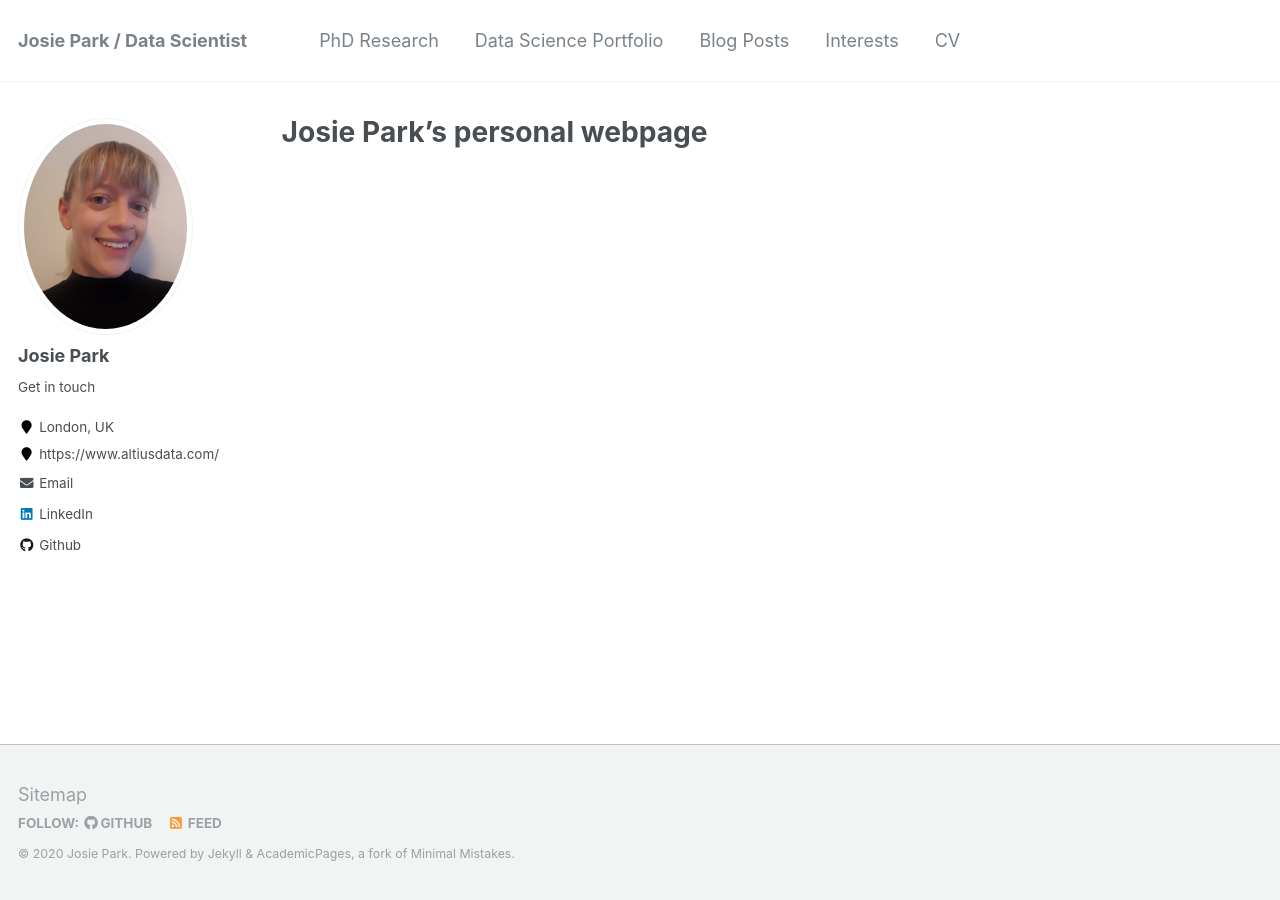
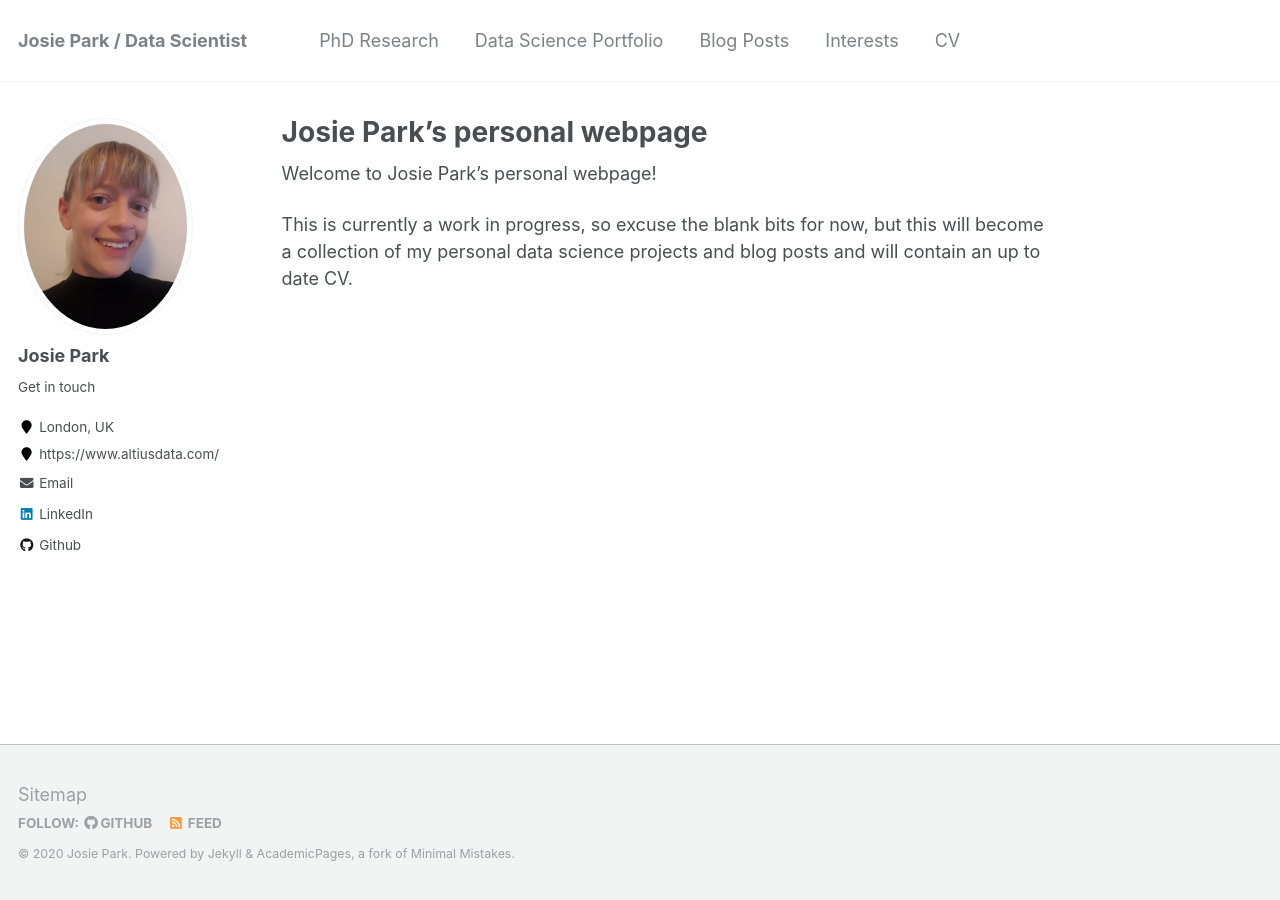
Before and after one commit to JosiePark/JosiePark.github.io, a Jekyll site: the page built from _pages/about.md, in a window 1280 px wide. Built offline with Jekyll 4.4.1, drawn with Linux system fonts in a browser that asks for light colours.

Commit message:
made clear is a wip

```diff
--- a/_pages/about.md
+++ b/_pages/about.md
@@ -7,3 +7,7 @@ redirect_from:
   - /about/
   - /about.html
 ---
+
+Welcome to Josie Park's personal webpage!
+
+This is currently a work in progress, so excuse the blank bits for now, but this will become a collection of my personal data science projects and blog posts and will contain an up to date CV.
```
Also changed, not shown: _pages/interests.md (+1 -1 lines), _pages/phd.md (+2 -0 lines), _pages/portfolio.md (+4 -2 lines).
